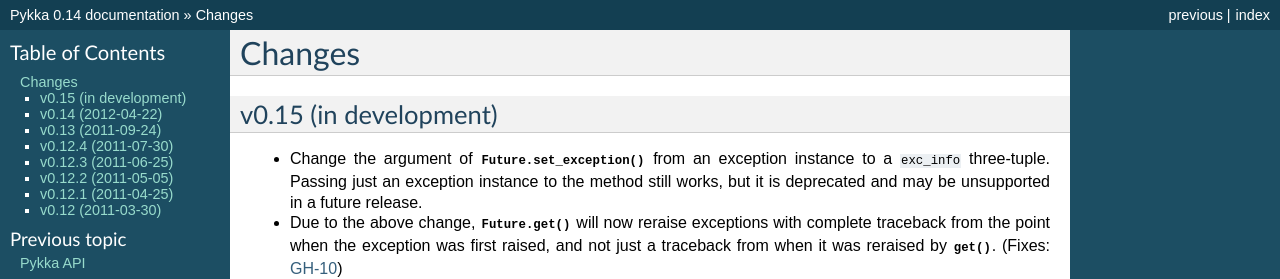
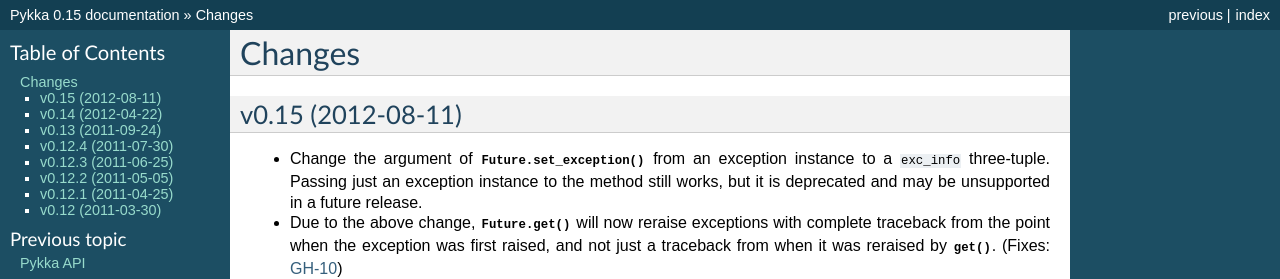
Before and after one commit to jodal/pykka, a Sphinx documentation site: the page built from docs/changes.rst, in a window 1280 px wide and 900 px high. Shown: the top 279 px of the window. Built offline with Sphinx 7.4.7, drawn with Linux system fonts in a browser that asks for light colours; some of the changed text lies outside the part shown.

Commit message:
Release v0.15

```diff
--- a/docs/changes.rst
+++ b/docs/changes.rst
@@ -3,8 +3,8 @@
 =======
 
 
-v0.15 (in development)
-======================
+v0.15 (2012-08-11)
+==================
 
 - Change the argument of :meth:`Future.set_exception()
   <pykka.future.Future.set_exception>` from an exception instance to a
--- a/pykka/__init__.py
+++ b/pykka/__init__.py
@@ -1,5 +1,5 @@
 #: Pykka's :pep:`386` and :pep:`396` compatible version number
-__version__ = '0.14'
+__version__ = '0.15'
 
 #: Pykka's version as a tuple that can be used for comparison
 #:
```
